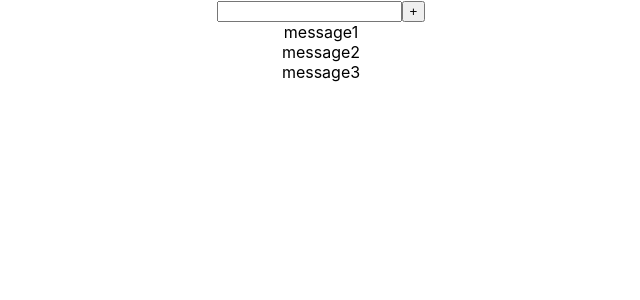
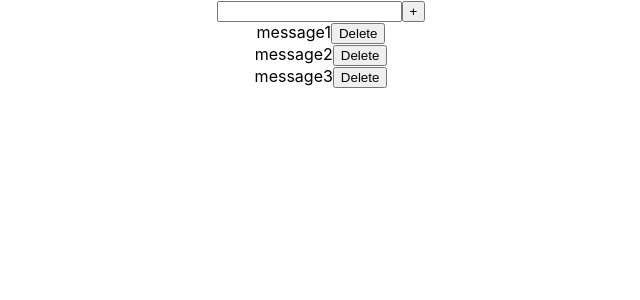
Before and after one commit to NikBabukhin/DZMonday2, a React (Create React App) app: page / in a window 1280 px wide. Shown: the top 300 px of the page, without its empty margins (319-959 px from the left). Built offline with nearby package versions, Linux system fonts and the light colour scheme.

Commit message:
Add component FullInput

```diff
--- a/src/App.tsx
+++ b/src/App.tsx
@@ -1,6 +1,6 @@
 import React, {useState} from 'react';
-import logo from './logo.svg';
 import './App.css';
+import {FullInput} from "./components/FullInput";
 
 function App() {
     let [message, setMessage] = useState([
@@ -9,15 +9,26 @@ function App() {
         {message: 'message3'},
     ])
 
+    const addNewMessage = (newMessage: string) => {
+        console.log(newMessage);
+    }
+
+    const onClickHandlerDelete=(idMessage:number) => {
+        const changedMessageAfterDelete = message.filter((el)=> {
+            return el.message !== message[idMessage].message
+        })
+        setMessage(changedMessageAfterDelete);
+    }
+
     return (
         <div className="App">
-            <div>
-                <input/>
-                <button>+</button>
-            </div>
+            <FullInput addNewMessageInList={addNewMessage}/>
             {message.map((el, index) => {
                 return (
-                    <div key={index}>{el.message}</div>
+                    <div key={index}>
+                        <span>{el.message}</span>
+                        <button onClick={()=>onClickHandlerDelete(index)}>Delete</button>
+                    </div>
                 )
             })}
         </div>
--- /dev/null
+++ b/src/components/FullInput.tsx
@@ -0,0 +1,24 @@
+import React, {ChangeEvent, useState} from "react";
+
+type FullInputPropsType = {
+    addNewMessageInList: (el:string)=>void
+}
+
+export const FullInput = (props: FullInputPropsType) => {
+    let [title, setTitle] = useState('');
+
+    const onchangeInputHandler=(event:ChangeEvent<HTMLInputElement>)=> {
+        setTitle(event.currentTarget.value)
+    }
+
+    const onClickHandler=()=> {
+        props.addNewMessageInList(title)
+    }
+
+    return (
+        <div>
+            <input onChange={onchangeInputHandler}/>
+            <button onClick={onClickHandler}>+</button>
+        </div>
+    )
+}
```
